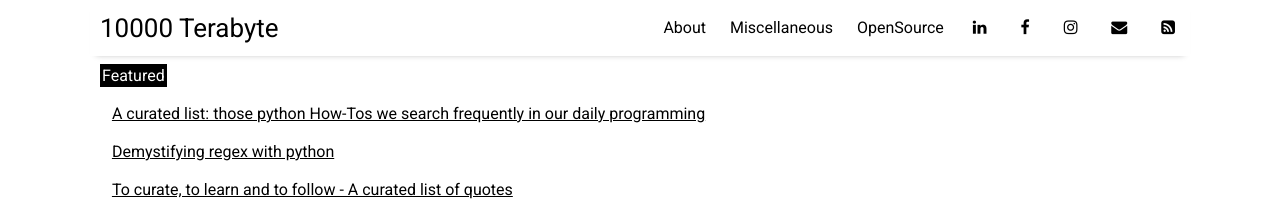
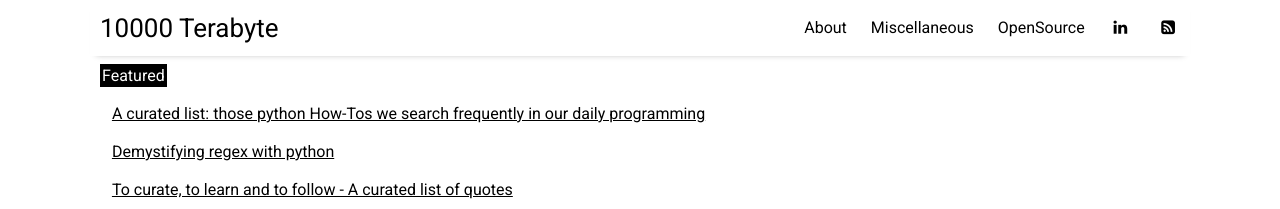
Before and after one commit to 10000TB/10000TB.github.io, a Jekyll site: the page built from index.html, in a window 1280 px wide. Shown: the top 209 px of the page. Built offline with Jekyll 4.4.1, drawn with Linux system fonts in a browser that asks for light colours; nearby versions of some CDN libraries; the list of posts is cut into pages by our own code.

Commit message:
[header] update header top right icons.

```diff
--- a/_data/settings.yml
+++ b/_data/settings.yml
@@ -13,9 +13,6 @@ menu:
 # Available social icons are powered by Font Awesome, so you can use any icon that they offer
 social:
 - {icon: 'linkedin', link: 'https://linkedin.com/in/xuehaohu'}
-- {icon: 'facebook', link: 'https://www.facebook.com/xuehao.hu.9'}
-- {icon: 'instagram', link: 'https://www.instagram.com/dav.hu/'}
-- {icon: 'envelope', link: 'mailto:xuehao.hu@gmail.com'}
 - {icon: 'rss-square', link: 'rss-feed.xml'}
 # - {icon: 'rss-square', link: 'rss-feed.xml'}
 
```
